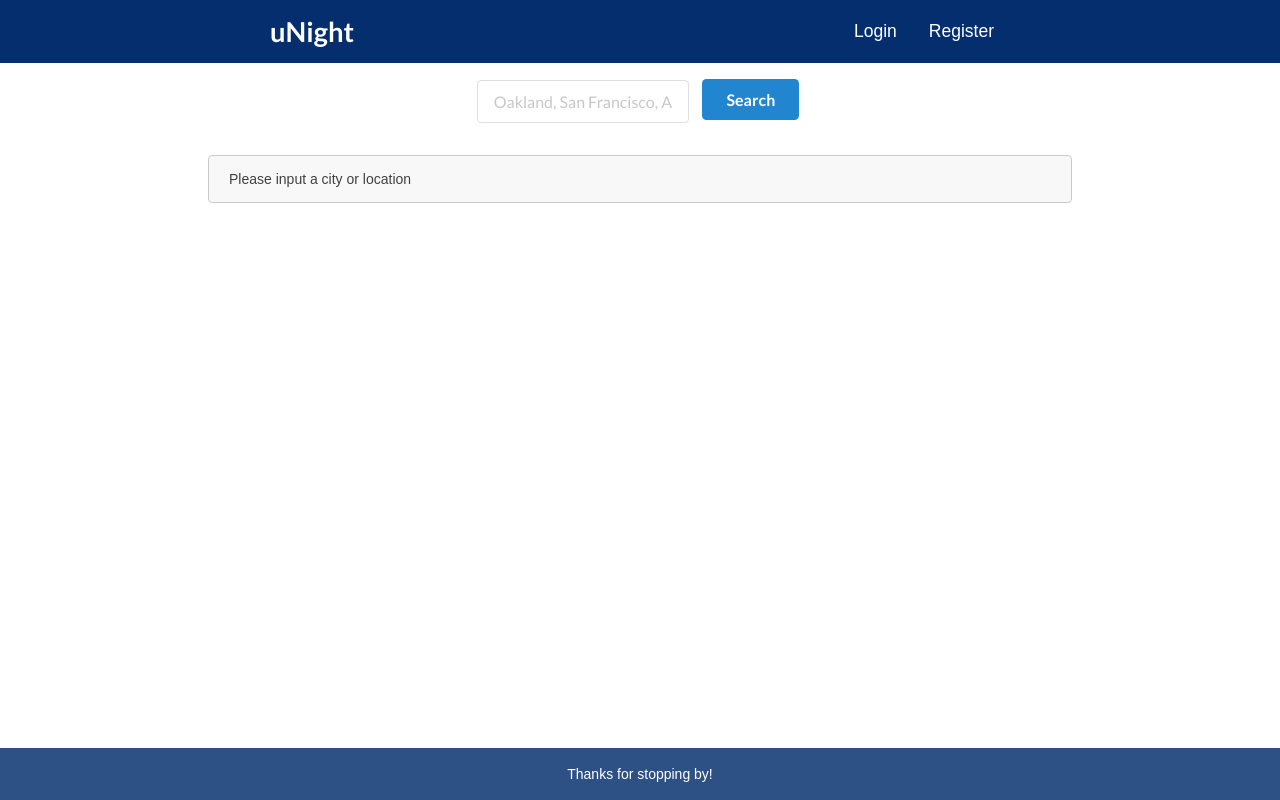
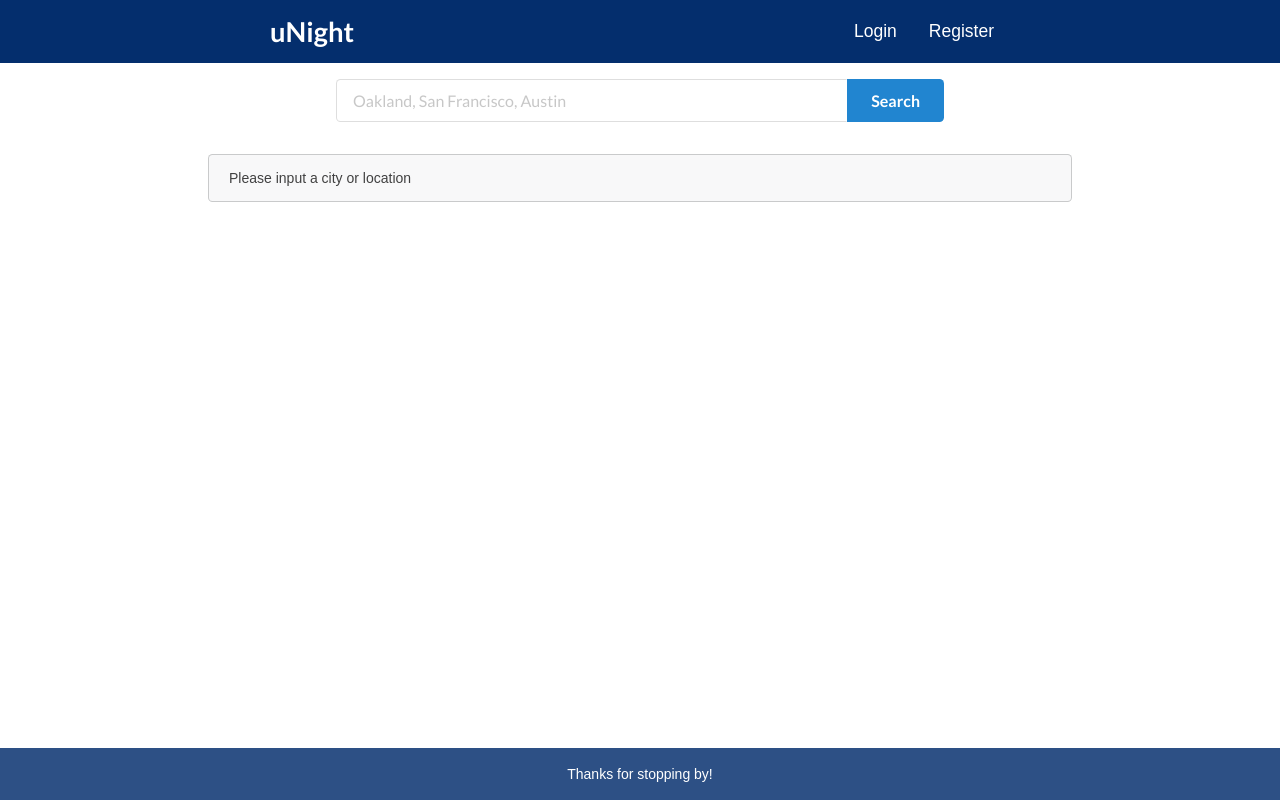
Before and after one commit to xChristianZx/nightlife_app, a React app in the folder client/: page /venues in a window 1280 px wide. Built offline with nearby package versions, Linux system fonts and the light colour scheme.

Commit message:
search form width cleanup

```diff
--- a/client/src/components/SearchForm/SearchForm.css
+++ b/client/src/components/SearchForm/SearchForm.css
@@ -1,12 +1,5 @@
 .wrapper {
   padding: 1rem;
   margin: auto;
+  width: 50%;
   color: white; }
-
-.container {
-  display: flex;
-  flex-flow: column nowrap;
-  justify-content: center;
-  align-items: center;
-  width: 50vw;
-  margin: 0 auto; }
--- a/client/src/components/SearchForm/SearchForm.js
+++ b/client/src/components/SearchForm/SearchForm.js
@@ -5,23 +5,20 @@ const SearchForm = props => {
   const { handleChange, handleSubmit, value } = props;
   return (
     <div className={styles.wrapper}>
-      <div className={`${styles.container}`}>
-        <form className={`${styles.form} ui form`} onSubmit={handleSubmit}>
-          <div className="inline field">
+      <form className="ui form" onSubmit={handleSubmit}>
+        <div className="ui fluid action input">
           <input
-              className={"ui input"}
             type="text"
             value={value}
             onChange={handleChange}
             placeholder={`Oakland, San Francisco, Austin`}
           />
-            <button className={`ui button primary`} type="submit">
+          <button className="ui button primary" type="submit">
             Search
           </button>
         </div>
       </form>
     </div>
-    </div>
   );
 };
 
--- a/client/src/components/SearchForm/SearchForm.scss
+++ b/client/src/components/SearchForm/SearchForm.scss
@@ -3,14 +3,6 @@
   padding: 1rem;
   margin: auto;
   // background-color: rgba(0, 0, 0, 0.25);
+  width: 50%;
   color: white;
 }
-
-.container {
-  display: flex;
-  flex-flow: column nowrap;
-  justify-content: center;
-  align-items: center;
-  width: 50vw;
-  margin: 0 auto;
-}
```
Lines whose indentation alone changed are shown as unchanged.
